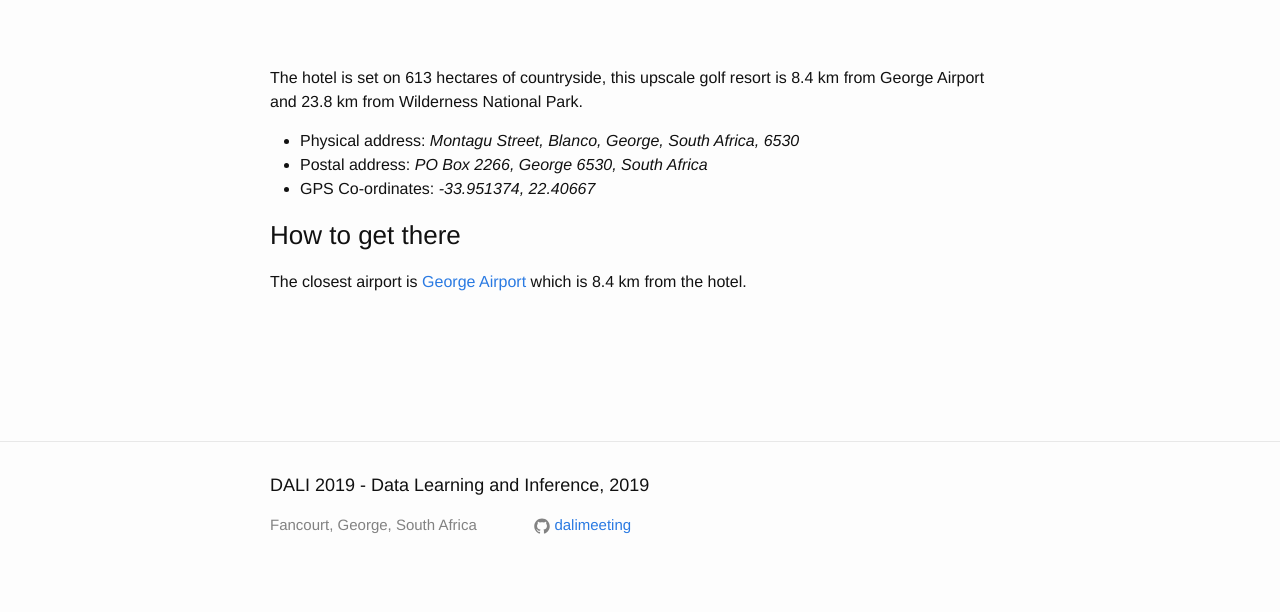
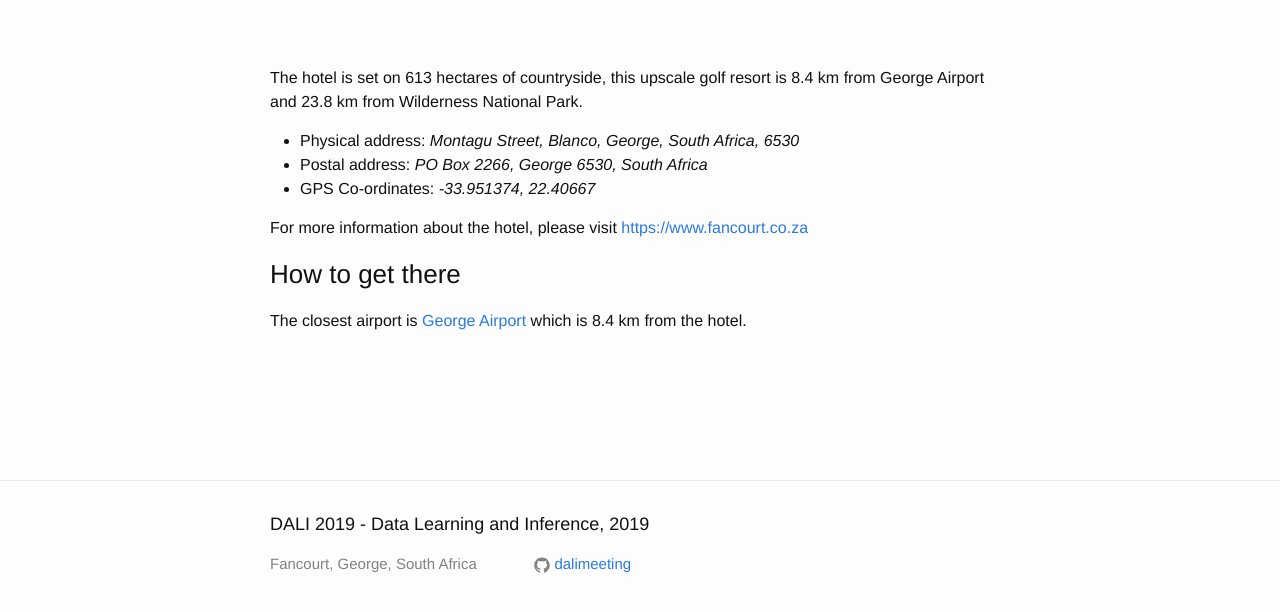
Before and after one commit to dalimeeting/dalimeeting.github.io, a Jekyll site: the page built from getting_there.html, in a window 1280 px wide and 900 px high, scrolled down 828 px, cut to the strip 264-876 px from the top of the window. Built offline with Jekyll 4.4.1, drawn with Linux system fonts in a browser that asks for light colours.

Commit message:
Update getting_there.html

```diff
--- a/_layouts/getting_there.html
+++ b/_layouts/getting_there.html
@@ -23,6 +23,7 @@
     <li>GPS Co-ordinates: <i>-33.951374, 22.40667</i></li>
   </ul>
 
+ <p>For more information about the hotel, please visit <a href="https://www.fancourt.co.za/" target="_blank">https://www.fancourt.co.za</a></p>
 <h3>How to get there</h3>
   <p>The closest airport is <a href="http://www.airports.co.za/airports/george-airport" target="_blank">George Airport</a> which is 8.4 km from the hotel.</p>
 <br><br><br>
```
